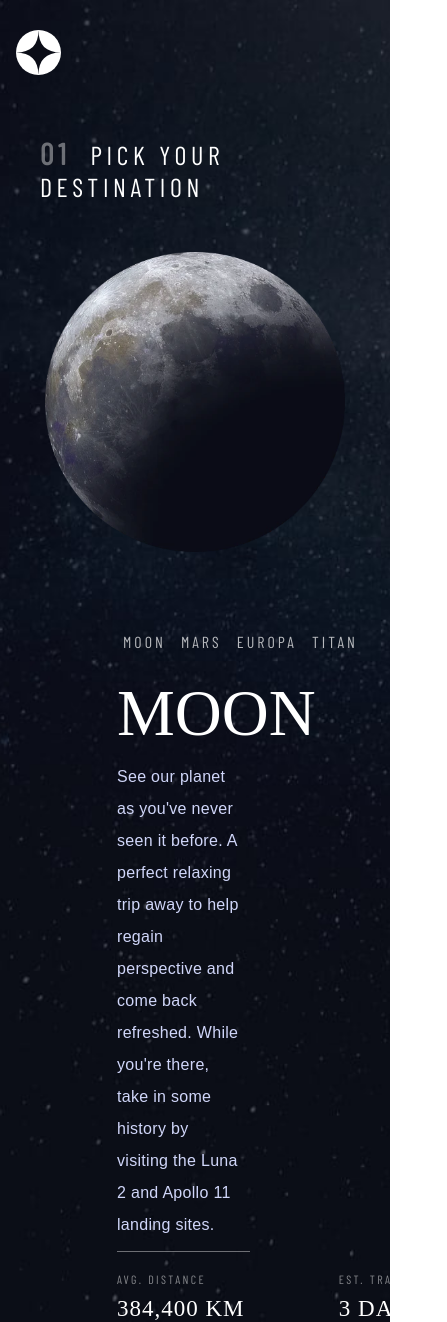
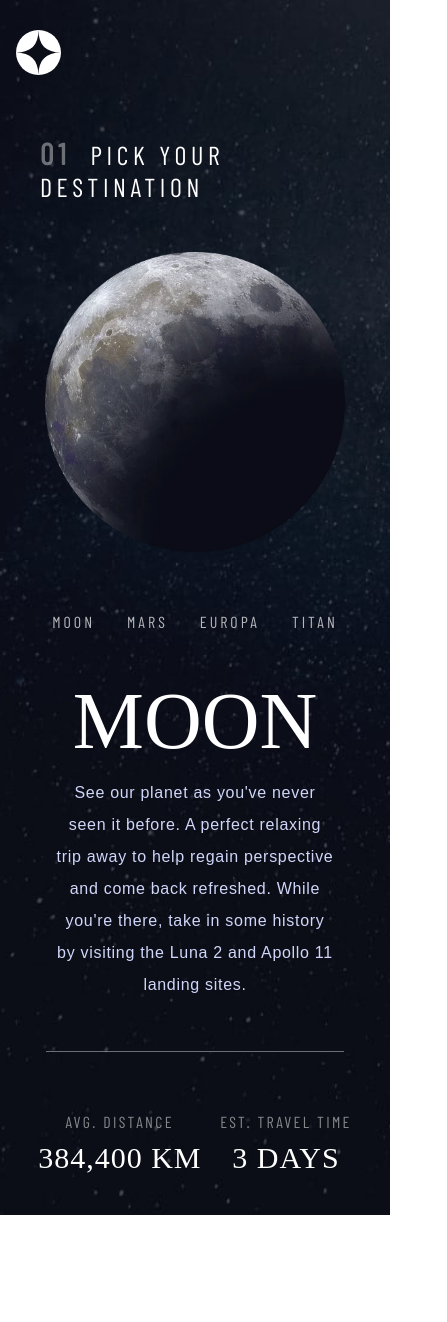
Before and after one commit to paulinagadea/Space-Travel-Page, a React (Create React App) app: page /destination in a window 390 px wide. Shown: the whole page, 447 px wide, since content can reach past the window. After the commit the page ends 1215 px from the top, so only its background shows below. Built offline with nearby package versions, Linux system fonts and the light colour scheme; the HTML template or start-up script is replaced by a standard one; a web font is replaced by a local one.

Commit message:
destination tablet done

```diff
--- a/src/components/destination/Destination.jsx
+++ b/src/components/destination/Destination.jsx
@@ -40,11 +40,11 @@ export default function Destination() {
                 <span className={styles.line}></span>
 
                 <div className={styles.data}>
-                <div>
+                <div className={styles.data2}>
                     <h5>Avg. distance</h5>
                     <h4>{data.distance}</h4>
                 </div>
-                <div>
+                <div className={styles.data2}>
                     <h5>Est. Travel Time</h5>
                     <h4>{data.travel}</h4>
                 </div>
--- a/src/components/destination/Destination.module.css
+++ b/src/components/destination/Destination.module.css
@@ -196,7 +196,7 @@
         flex-direction: column;
         width: 100%;
         font-size: 26px;
-        margin-top: 30px;
+        margin: 30px 0 0 0;
     }
 
     .dest h4 {
@@ -211,4 +211,53 @@
         align-self: center;
         margin: 0;
     }
+
+    .info {
+        align-items: center;
+        width: 90%;
+    }
+
+    .info p {
+        letter-spacing: 0.7px;
+        line-height: 2;
+        font-size: 16px;
+        text-align: center;
+    }
+
+    .info h1 {
+        font-size: 80px;
+        margin-top: 20px;
+    }
+
+    .info ul {
+        gap: 0;
+    }
+
+    .info button {
+        margin: 10px;
+    }
+
+    .info span {
+        margin: 50px 0 30px 0;
+    }
+
+    .data {
+        margin: 30px 0 40px 0;
+        width: 100%;
+        justify-content: space-evenly;
+    }
+
+    .data h4 {
+        font-size: 30px;
+    }
+
+    .data h5 {
+        font-size: 16px;
+    }
+
+    .data2 {
+        display: flex;
+        flex-direction: column;
+        align-items: center;
+    }
 }
```
